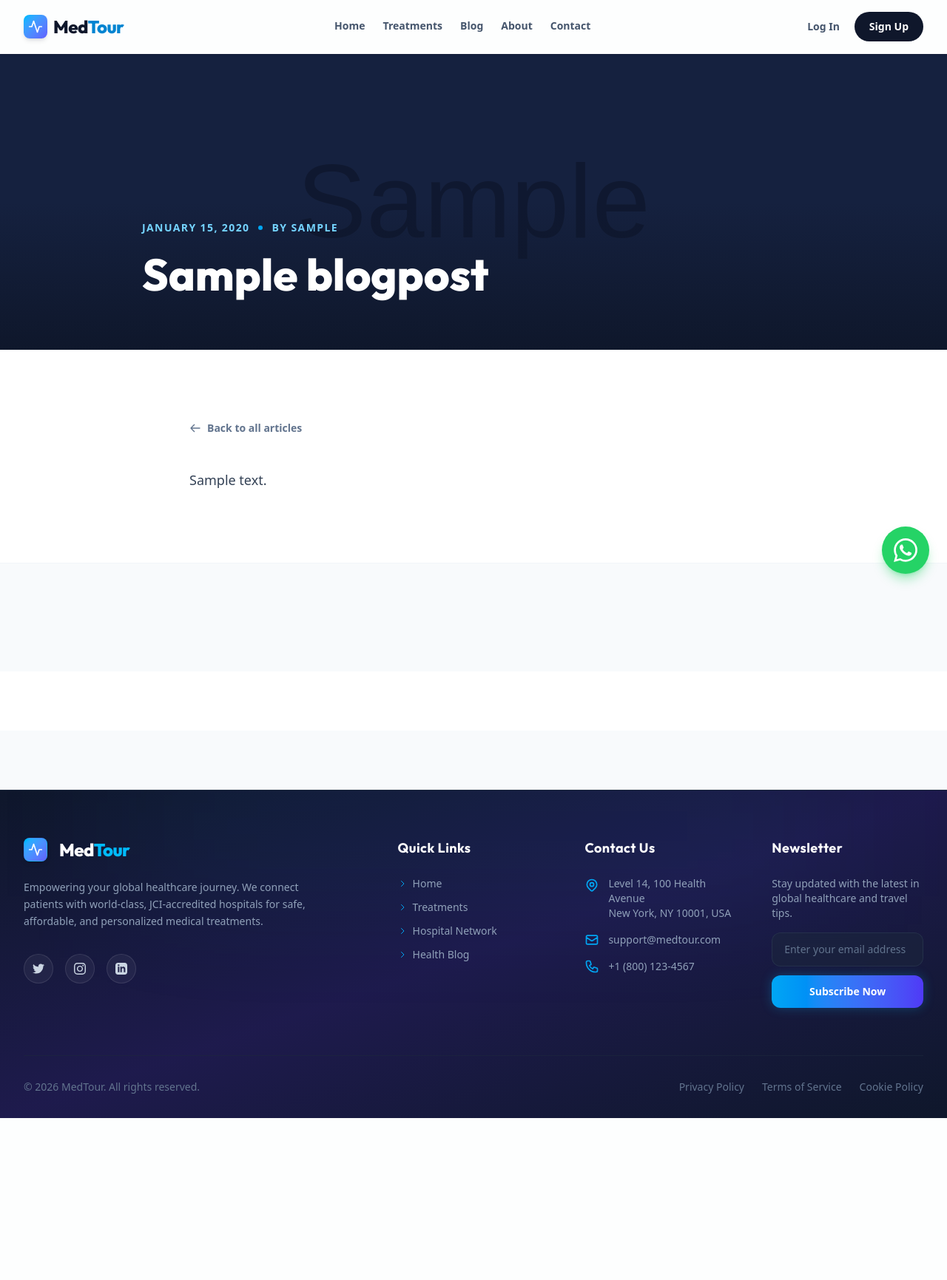
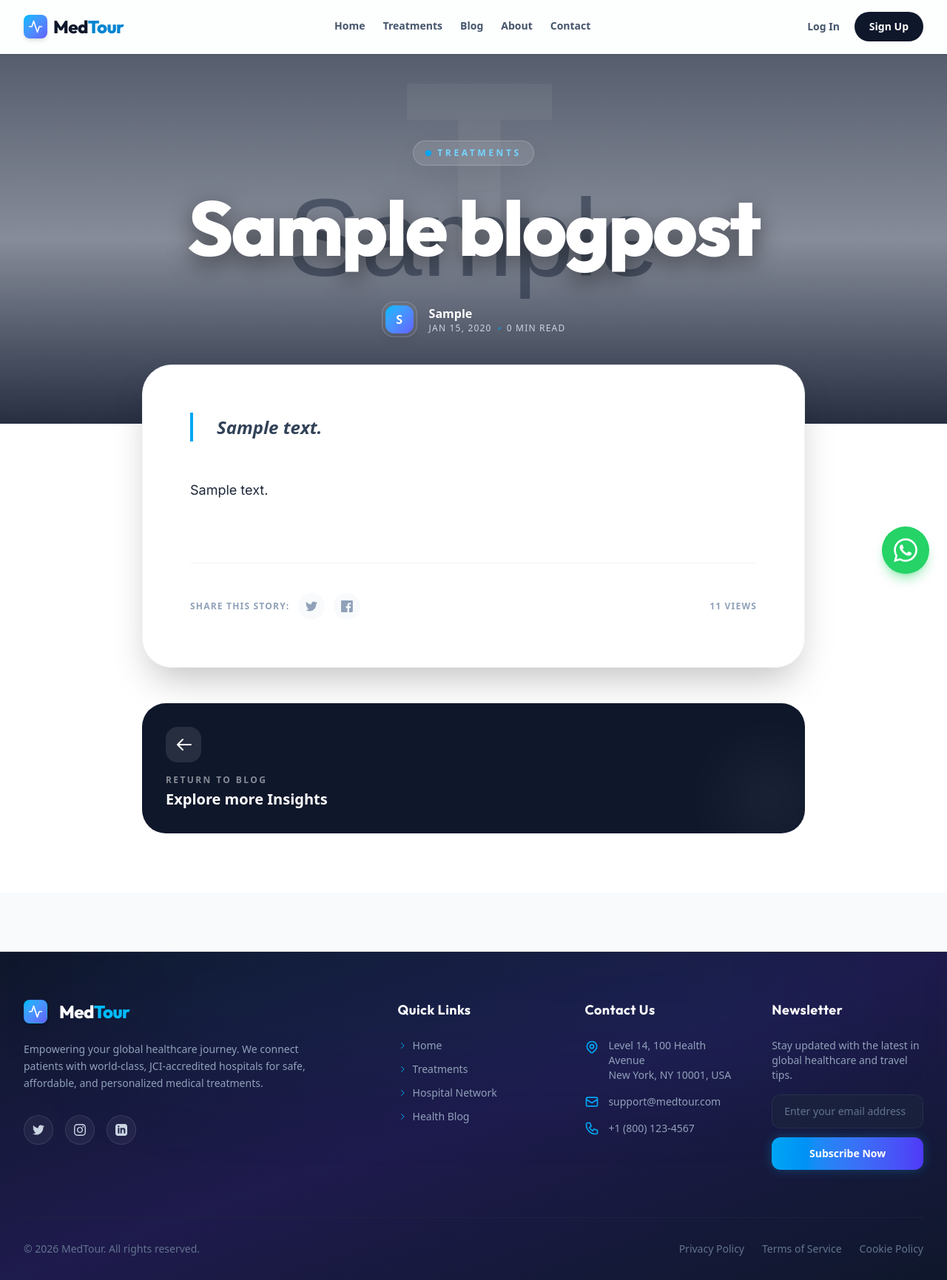
Before and after one commit to sabarishkumaran/medical_tourism_platform, a Django app: a page that uses templates/blog_detail.html in a window 1280 px wide. Shown: the whole page at 74% size. Before the commit the page ends 1512 px from the top, so only its background shows below. Run offline with Django 5.2, Linux system fonts and the light colour scheme; tables that the repository leaves empty hold one stand-in row (values such as "Sample post"); grey boxes marked "Sample" are stand-in pictures; style sheets or scripts are compiled from the project's sources; some libraries are stand-ins or nearby versions.

Commit message:
feat: implement patient dashboard, inquiry management, and blog view tracking functionality

```diff
--- a/blog/models.py
+++ b/blog/models.py
@@ -24,6 +24,7 @@ class BlogPost(models.Model):
     excerpt = models.TextField(blank=True, help_text="A short summary of the article")
     content = models.TextField()
     status = models.CharField(max_length=10, choices=STATUS_CHOICES, default='Draft')
+    views_count = models.PositiveIntegerField(default=0)
 
     created_at = models.DateTimeField(auto_now_add=True)
     updated_at = models.DateTimeField(auto_now=True)
--- a/blog/views.py
+++ b/blog/views.py
@@ -56,14 +56,25 @@ def blog_list(request):
     if category:
         posts = posts.filter(category=category)
 
+    trending_posts = BlogPost.objects.filter(status='Published').order_by('-views_count')[:5]
+
     return render(request, 'blog_list.html', {
         'posts': posts,
+        'trending_posts': trending_posts,
         'current_category': category,
         'search_query': query
     })
 
+from django.db.models import Q, F
+
+# ... (rest of imports)
+
 def blog_detail(request, slug):
     post = get_object_or_404(BlogPost, slug=slug, status='Published')
+
+    # Increment view count safely
+    BlogPost.objects.filter(pk=post.pk).update(views_count=F('views_count') + 1)
+    post.refresh_from_db()
 
     # Get previous and next posts for navigation
     # Fetching them from the same 'Published' query
--- a/templates/blog_detail.html
+++ b/templates/blog_detail.html
@@ -2,125 +2,183 @@
 {% load static %}
 
 {% block content %}
-<article class="bg-white min-h-screen pb-20">
+<article class="bg-white min-h-screen pb-20 overflow-x-hidden">
 
-    <!-- Large Hero Image Header -->
-    <header class="relative w-full h-[50vh] min-h-[400px] max-h-[600px] bg-slate-900 overflow-hidden">
+    <!-- Immersive Header -->
+    <header class="relative w-full h-[60vh] min-h-[500px] flex items-center justify-center text-center px-4 overflow-hidden bg-slate-900">
         {% if post.image %}
-        <img src="{{ post.image.url }}" alt="{{ post.title }}" class="absolute inset-0 w-full h-full object-cover mix-blend-overlay opacity-60">
+        <img src="{{ post.image.url }}" alt="{{ post.title }}" class="absolute inset-0 w-full h-full object-cover opacity-60 scale-105 transition-transform duration-1000">
         {% else %}
-        <div class="absolute inset-0 bg-gradient-to-r from-sky-900 to-indigo-900"></div>
+        <div class="absolute inset-0 bg-gradient-to-br from-slate-900 via-sky-900 to-indigo-900"></div>
         {% endif %}
 
-        <div class="absolute inset-0 bg-gradient-to-t from-slate-900 via-transparent to-transparent"></div>
+        <!-- Overlays -->
+        <div class="absolute inset-0 bg-gradient-to-b from-slate-900/40 via-transparent to-slate-900/80"></div>
 
-        <div class="absolute bottom-0 left-0 w-full p-8 md:p-16">
-            <div class="container mx-auto max-w-4xl">
-                <div class="flex items-center gap-3 text-sm font-semibold text-sky-300 mb-4 uppercase tracking-widest animate-fade-up">
-                    <time datetime="{{ post.created_at|date:'Y-m-d' }}">{{ post.created_at|date:"F d, Y" }}</time>
-                    <span class="w-1.5 h-1.5 rounded-full bg-sky-500"></span>
-                    <span>By {{ post.author.first_name|default:post.author.username }}</span>
+        <div class="relative z-10 max-w-5xl mx-auto space-y-8 text-center">
+            <!-- Decorative Back-Title (Subtle Watermark) -->
+            <div class="absolute -top-32 left-0 w-full flex justify-center pointer-events-none opacity-[0.05] select-none">
+                <span class="text-[20rem] font-black text-white whitespace-nowrap leading-none tracking-tighter" style="font-family: 'Outfit', sans-serif;">
+                    {{ post.category|slice:":1" }}
+                </span>
             </div>
 
-                <h1 class="text-3xl md:text-5xl lg:text-6xl font-extrabold text-white leading-tight animate-fade-up" style="font-family: 'Outfit', sans-serif; animation-delay: 100ms;">
+            <div class="inline-flex items-center gap-2 px-4 py-2 rounded-full bg-white/10 border border-white/20 text-sky-300 text-xs font-black uppercase tracking-[0.3em] backdrop-blur-xl animate-fade-in shadow-2xl">
+                <span class="w-2 h-2 rounded-full bg-sky-500 animate-pulse"></span>
+                {{ post.category }}
+            </div>
+
+            <h1 class="text-5xl md:text-7xl lg:text-[6.5rem] font-black leading-[1] text-white tracking-tight animate-fade-up"
+                style="font-family: 'Outfit', sans-serif; text-shadow: 0 10px 30px rgba(0,0,0,0.5);">
                 {{ post.title }}
             </h1>
+
+            <div class="flex flex-col md:flex-row items-center justify-center gap-6 pt-4 animate-fade-up delay-200">
+                <div class="flex items-center gap-4 group">
+                    <div class="w-12 h-12 rounded-2xl border border-white/20 p-1 bg-white/5 backdrop-blur-md">
+                        <div class="w-full h-full rounded-xl bg-gradient-to-br from-sky-400 to-indigo-500 flex items-center justify-center font-black text-white shadow-lg">
+                            {{ post.author.first_name|default:"U"|slice:":1" }}
+                        </div>
+                    </div>
+                    <div class="text-left">
+                        <span class="block text-white font-bold">{{ post.author.first_name|default:post.author.username }}</span>
+                        <div class="flex items-center gap-2 text-slate-300 text-xs font-medium uppercase tracking-widest">
+                            <span>{{ post.created_at|date:"M d, Y" }}</span>
+                            <span class="w-1 h-1 rounded-full bg-sky-500/50"></span>
+                            <span>{% widthratio post.content|wordcount|default:1 200 1 %} min read</span>
+                        </div>
+                    </div>
+                </div>
             </div>
         </div>
     </header>
 
-    <!-- Main Content -->
-    <main class="container mx-auto px-4 md:px-8 py-12 md:py-20 lg:py-24">
+    <!-- Content Area -->
+    <div class="container mx-auto px-4 md:px-8 -mt-20 relative z-20">
+        <div class="max-w-4xl mx-auto bg-white rounded-[2.5rem] shadow-2xl p-8 md:p-16 mb-12 border border-slate-100">
 
-        <!-- Quick Nav & Back Button -->
-        <div class="max-w-3xl mx-auto mb-10">
-            <a href="{% url 'blog_list' %}" class="inline-flex items-center gap-2 text-sm font-bold text-slate-500 hover:text-sky-600 transition-colors group">
-                <svg class="w-4 h-4 transform group-hover:-translate-x-1 transition-transform" fill="none" stroke="currentColor" viewBox="0 0 24 24"><path stroke-linecap="round" stroke-linejoin="round" stroke-width="2" d="M10 19l-7-7m0 0l7-7m-7 7h18"></path></svg>
-                Back to all articles
-            </a>
+            <!-- Intro Excerpt if exists -->
+            {% if post.excerpt %}
+            <div class="mb-12 text-xl md:text-2xl font-semibold text-slate-700 leading-relaxed italic border-l-4 border-sky-500 pl-8">
+                {{ post.excerpt }}
             </div>
+            {% endif %}
 
-        <!-- Typography / Content -->
-        <!-- We use custom tailored typography classes since @tailwindcss/typography might not be active -->
-        <div class="max-w-3xl mx-auto prose-article">
+            <div class="prose-article">
                 <style>
                     .prose-article {
-                    color: #334155;
-                    line-height: 1.8;
-                    font-size: 1.125rem; /* text-lg */
+                        color: #1e293b;
+                        line-height: 2;
+                        font-size: 1.125rem;
+                        font-family: 'Inter', sans-serif;
                     }
-                .prose-article p { margin-bottom: 1.5em; }
-                .prose-article h1, .prose-article h2, .prose-article h3 {
+                    .prose-article p { margin-bottom: 2em; }
+                    .prose-article h2, .prose-article h3 {
                         color: #0f172a;
-                    font-weight: 700;
-                    margin-top: 2em;
+                        font-weight: 800;
+                        margin-top: 2.5em;
                         margin-bottom: 1em;
                         font-family: 'Outfit', sans-serif;
+                        letter-spacing: -0.02em;
                     }
-                .prose-article h2 { font-size: 1.875rem; letter-spacing: -0.025em; }
-                .prose-article h3 { font-size: 1.5rem; }
-                .prose-article ul { list-style-type: disc; padding-left: 1.5em; margin-bottom: 1.5em; }
-                .prose-article ol { list-style-type: decimal; padding-left: 1.5em; margin-bottom: 1.5em; }
-                .prose-article li { margin-bottom: 0.5em; }
+                    .prose-article h2 { font-size: 2.25rem; line-height: 1.2; }
+                    .prose-article h3 { font-size: 1.75rem; }
                     .prose-article strong { color: #0f172a; font-weight: 700; }
                     .prose-article blockquote {
-                    border-left: 4px solid #0ea5e9;
-                    background-color: #f8fafc;
-                    padding: 1.5em 2em;
-                    margin: 2em 0;
-                    font-style: italic;
-                    color: #475569;
-                    border-radius: 0 1rem 1rem 0;
+                        border-left: 0;
+                        background: linear-gradient(to right, #f8fafc, #f1f5f9);
+                        padding: 3rem;
+                        margin: 3rem 0;
+                        font-size: 1.5rem;
+                        font-weight: 600;
+                        color: #334155;
+                        border-radius: 2rem;
+                        position: relative;
+                        box-shadow: inset 0 2px 4px rgba(0,0,0,0.02);
+                    }
+                    .prose-article blockquote::before {
+                        content: '"';
+                        position: absolute;
+                        top: 2rem;
+                        left: 1.5rem;
+                        font-size: 5rem;
+                        color: #cbd5e1;
+                        line-height: 1;
+                        font-family: serif;
                     }
                     .prose-article a {
                         color: #0ea5e9;
-                    text-decoration: underline;
-                    text-decoration-thickness: 2px;
-                    text-underline-offset: 4px;
+                        text-decoration: none;
+                        background-image: linear-gradient(#0ea5e9, #0ea5e9);
+                        background-position: 0% 100%;
+                        background-repeat: no-repeat;
+                        background-size: 100% 2px;
+                        transition: background-size .3s;
                         font-weight: 600;
                     }
-                .prose-article a:hover { color: #0369a1; }
-                .prose-article img { max-width: 100%; height: auto; border-radius: 1rem; margin: 2em 0; box-shadow: 0 10px 15px -3px rgba(0,0,0,0.1); }
+                    .prose-article a:hover { background-size: 0% 2px; color: #0284c7; }
+                    .prose-article img {
+                        width: 100%;
+                        border-radius: 2rem;
+                        margin: 3rem 0;
+                        box-shadow: 0 25px 50px -12px rgba(0, 0, 0, 0.1);
+                    }
+                    .prose-article ul, .prose-article ol { padding-left: 1.5rem; margin-bottom: 2rem; }
+                    .prose-article li { margin-bottom: 0.75rem; position: relative; }
                 </style>
 
-            <!-- Use |safe only if inputs are trusted inside Admin, else use linebreaks -->
                 {{ post.content|safe }}
             </div>
 
-    </main>
+            <!-- Footer Meta -->
+            <div class="mt-20 pt-10 border-t border-slate-100 flex flex-wrap items-center justify-between gap-6">
+                <div class="flex items-center gap-3">
+                    <span class="text-xs font-bold text-slate-400 uppercase tracking-widest">Share this story:</span>
+                    <!-- Twitter Share -->
+                    <button onclick="window.open('https://twitter.com/intent/tweet?text={{ post.title|urlencode }}&url=' + encodeURIComponent(window.location.href), '_blank')"
+                            class="w-9 h-9 rounded-full bg-slate-50 flex items-center justify-center text-slate-400 hover:bg-sky-50 hover:text-sky-600 transition-all">
+                        <svg class="w-4 h-4" fill="currentColor" viewBox="0 0 24 24"><path d="M23.953 4.57a10 10 0 01-2.825.775 4.958 4.958 0 002.163-2.723c-.951.555-2.005.959-3.127 1.184a4.92 4.92 0 00-8.384 4.482C7.69 8.095 4.067 6.13 1.64 3.162a4.822 4.822 0 00-.666 2.475c0 1.71.87 3.213 2.188 4.096a4.904 4.904 0 01-2.228-.616v.06a4.923 4.923 0 003.946 4.84 4.996 4.996 0 01-2.212.085 4.936 4.936 0 004.604 3.417 9.867 9.867 0 01-6.102 2.105c-.39 0-.779-.023-1.17-.067a13.995 13.995 0 007.557 2.209c9.053 0 13.998-7.496 13.998-13.985 0-.21 0-.42-.015-.63A9.935 9.935 0 0024 4.59z"/></svg>
+                    </button>
+                    <!-- Facebook Share -->
+                    <button onclick="window.open('https://www.facebook.com/sharer/sharer.php?u=' + encodeURIComponent(window.location.href), '_blank')"
+                            class="w-9 h-9 rounded-full bg-slate-50 flex items-center justify-center text-slate-400 hover:bg-sky-50 hover:text-sky-600 transition-all">
+                        <svg class="w-4 h-4" fill="currentColor" viewBox="0 0 24 24"><path d="M22.675 0h-21.35c-.732 0-1.325.593-1.325 1.325v21.351c0 .731.593 1.324 1.325 1.324h11.493v-8.774h-2.953v-3.425h2.953v-2.527c0-2.924 1.786-4.516 4.398-4.516 1.251 0 2.327.094 2.641.135v3.061h-1.811c-1.42 0-1.694.675-1.694 1.666v2.181h3.39l-.441 3.425h-2.949v8.774h6.101c.732 0 1.325-.593 1.325-1.324v-21.351c0-.732-.593-1.325-1.325-1.325z"/></svg>
+                    </button>
+                </div>
+                <div class="flex items-center gap-2">
+                    <span class="text-xs font-bold text-slate-400 uppercase tracking-widest">{{ post.views_count|default:0 }} Views</span>
+                </div>
+            </div>
+        </div>
 
-    <!-- Next & Previous Footer Nav -->
-    <div class="bg-slate-50 border-t border-slate-100 py-12">
-        <div class="container mx-auto px-4 md:px-8 max-w-4xl flex flex-col md:flex-row items-center justify-between gap-6">
+        <!-- Single Navigation Action -->
+        <div class="max-w-4xl mx-auto flex flex-col md:flex-row gap-6">
+            <a href="{% url 'blog_list' %}" class="flex-1 group bg-slate-900 p-8 rounded-[2rem] text-white overflow-hidden relative hover:shadow-2xl transition-all duration-500">
+                <div class="absolute -right-4 -bottom-4 w-32 h-32 bg-white/5 rounded-full blur-2xl group-hover:scale-150 transition-transform duration-700"></div>
+                <div class="relative z-10 flex flex-col items-start gap-4">
+                    <div class="w-12 h-12 rounded-2xl bg-white/10 flex items-center justify-center group-hover:bg-sky-500 transition-colors">
+                        <svg class="w-6 h-6" fill="none" stroke="currentColor" viewBox="0 0 24 24"><path stroke-linecap="round" stroke-linejoin="round" stroke-width="2" d="M11 19l-7-7m0 0l7-7m-7 7h18"></path></svg>
+                    </div>
+                    <div>
+                        <span class="block text-xs font-bold text-white/50 uppercase tracking-[0.2em] mb-1">Return to Blog</span>
+                        <span class="block text-xl font-bold">Explore more Insights</span>
+                    </div>
+                </div>
+            </a>
 
             {% if previous_post %}
-            <a href="{{ previous_post.get_absolute_url }}" class="group flex-1 w-full flex text-left p-6 rounded-2xl border border-slate-200 bg-white hover:border-sky-300 hover:shadow-lg transition-all items-center gap-4">
-                <div class="w-10 h-10 rounded-full bg-slate-50 text-slate-400 flex items-center justify-center flex-shrink-0 group-hover:bg-sky-50 group-hover:text-sky-600 transition-colors">
-                    <svg class="w-5 h-5" fill="none" stroke="currentColor" viewBox="0 0 24 24"><path stroke-linecap="round" stroke-linejoin="round" stroke-width="2" d="M15 19l-7-7 7-7"></path></svg>
+            <a href="{{ previous_post.get_absolute_url }}" class="flex-1 group bg-white p-8 rounded-[2rem] text-slate-900 border border-slate-100 hover:border-sky-300 hover:shadow-2xl transition-all duration-500">
+                <div class="flex flex-col items-end text-right gap-4">
+                    <div class="w-12 h-12 rounded-2xl bg-slate-50 flex items-center justify-center group-hover:bg-sky-50 group-hover:text-sky-600 transition-colors">
+                        <svg class="w-6 h-6" fill="none" stroke="currentColor" viewBox="0 0 24 24"><path stroke-linecap="round" stroke-linejoin="round" stroke-width="2" d="M15 19l-7-7 7-7"></path></svg>
                     </div>
                     <div>
-                    <span class="block text-xs font-bold text-slate-400 uppercase tracking-widest mb-1 group-hover:text-sky-600">Previous</span>
-                    <span class="block text-sm font-semibold text-slate-900 line-clamp-1">{{ previous_post.title }}</span>
+                        <span class="block text-xs font-bold text-slate-400 uppercase tracking-[0.2em] mb-1">Previous Article</span>
+                        <span class="block text-xl font-bold line-clamp-1 group-hover:text-sky-600 transition-colors">{{ previous_post.title }}</span>
+                    </div>
                 </div>
             </a>
-            {% else %}
-            <div class="flex-1 w-full p-6 border border-transparent"></div>
             {% endif %}
-
-            {% if next_post %}
-            <a href="{{ next_post.get_absolute_url }}" class="group flex-1 w-full flex text-right justify-end p-6 rounded-2xl border border-slate-200 bg-white hover:border-sky-300 hover:shadow-lg transition-all items-center gap-4">
-                <div>
-                    <span class="block text-xs font-bold text-slate-400 uppercase tracking-widest mb-1 group-hover:text-sky-600">Next Article</span>
-                    <span class="block text-sm font-semibold text-slate-900 line-clamp-1">{{ next_post.title }}</span>
-                </div>
-                <div class="w-10 h-10 rounded-full bg-slate-50 text-slate-400 flex items-center justify-center flex-shrink-0 group-hover:bg-sky-50 group-hover:text-sky-600 transition-colors">
-                    <svg class="w-5 h-5" fill="none" stroke="currentColor" viewBox="0 0 24 24"><path stroke-linecap="round" stroke-linejoin="round" stroke-width="2" d="M9 5l7 7-7 7"></path></svg>
-                </div>
-            </a>
-            {% else %}
-            <div class="flex-1 w-full p-6 border border-transparent"></div>
-            {% endif %}
-
         </div>
     </div>
 </article>
--- a/templates/patient_inquiries.html
+++ b/templates/patient_inquiries.html
@@ -12,8 +12,8 @@
 
         <div class="flex flex-col md:flex-row justify-between items-start md:items-center gap-6 mb-10">
             <div>
-                <h1 class="text-3xl font-black text-slate-900 mb-2" style="font-family: 'Outfit', sans-serif;">All Inquiries</h1>
-                <p class="text-slate-500 font-medium">Manage and track all your medical requests in one place.</p>
+                <h1 class="text-3xl font-black text-slate-900 mb-2" style="font-family: 'Outfit', sans-serif;">{{ filter_display }}</h1>
+                <p class="text-slate-500 font-medium">Manage and track your medical requests in one place.</p>
             </div>
             <a href="{% url 'submit_inquiry' %}" class="bg-slate-900 text-white font-bold px-6 py-3 rounded-2xl hover:bg-sky-600 transition-all shadow-lg shadow-slate-200 flex items-center gap-2 group">
                 <svg class="w-5 h-5" fill="none" stroke="currentColor" viewBox="0 0 24 24"><path stroke-linecap="round" stroke-linejoin="round" stroke-width="2" d="M12 6v6m0 0v6m0-6h6m-6 0H6"></path></svg>
--- a/templates/submit_inquiry.html
+++ b/templates/submit_inquiry.html
@@ -138,7 +138,8 @@
                                         class="block text-[10px] font-bold text-slate-400 uppercase tracking-wider mb-1">Full
                                         Name</label>
                                     <div
-                                        class="px-4 py-3 bg-white/50 border border-slate-200 rounded-xl text-slate-600 font-medium text-sm">
+                                        title="{{ request.user.get_full_name }}"
+                                        class="px-4 py-3 bg-white/50 border border-slate-200 rounded-xl text-slate-600 font-medium text-sm truncate">
                                         {{ request.user.get_full_name }}
                                     </div>
                                 </div>
@@ -147,7 +148,8 @@
                                         class="block text-[10px] font-bold text-slate-400 uppercase tracking-wider mb-1">Email
                                         Address</label>
                                     <div
-                                        class="px-4 py-3 bg-white/50 border border-slate-200 rounded-xl text-slate-600 font-medium text-sm">
+                                        title="{{ request.user.email }}"
+                                        class="px-4 py-3 bg-white/50 border border-slate-200 rounded-xl text-slate-600 font-medium text-sm truncate">
                                         {{ request.user.email }}
                                     </div>
                                 </div>
```
Also changed, not shown: accounts/views.py (+7 -1 lines), inquiries/views.py (+19 -2 lines), templates/blog_list.html (+7 -10 lines), templates/partials/patient_inquiry_list.html (+9 -9 lines), templates/patient_dashboard.html (+13 -13 lines), blog/migrations/0004_blogpost_views_count.py (added). Lines whose indentation alone changed are shown as unchanged.
